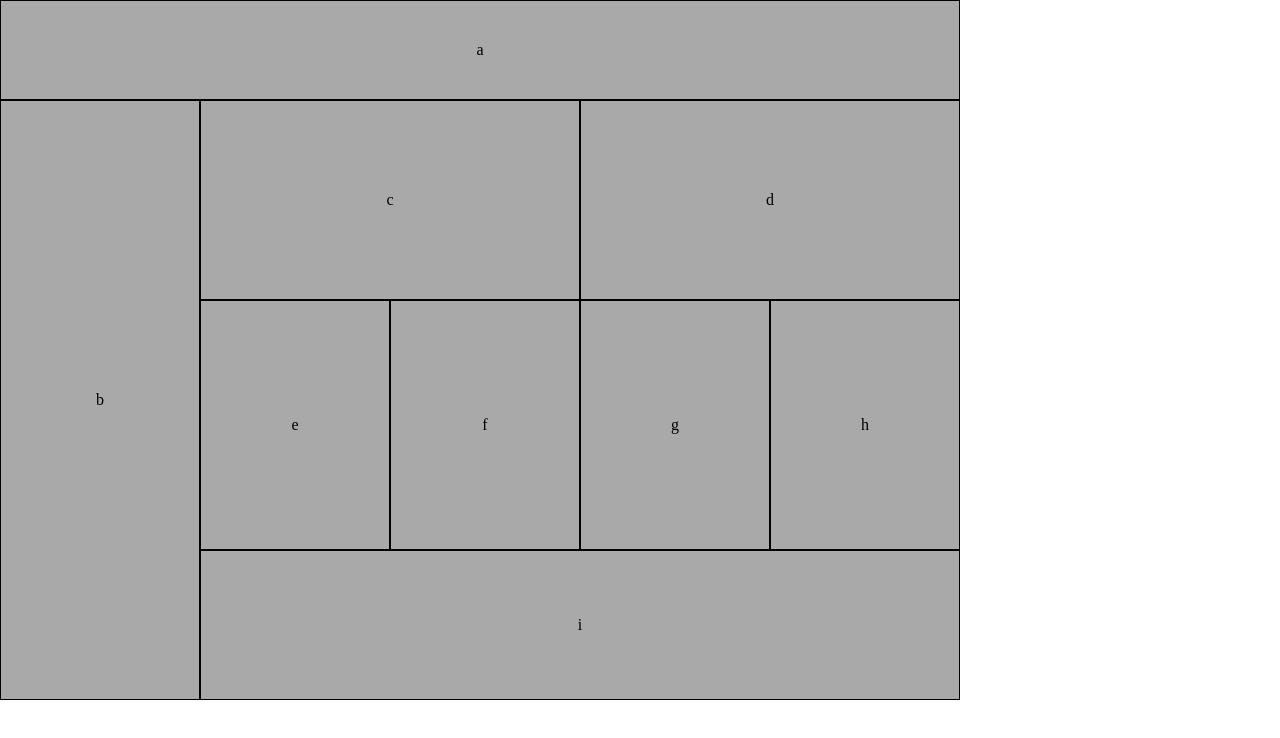
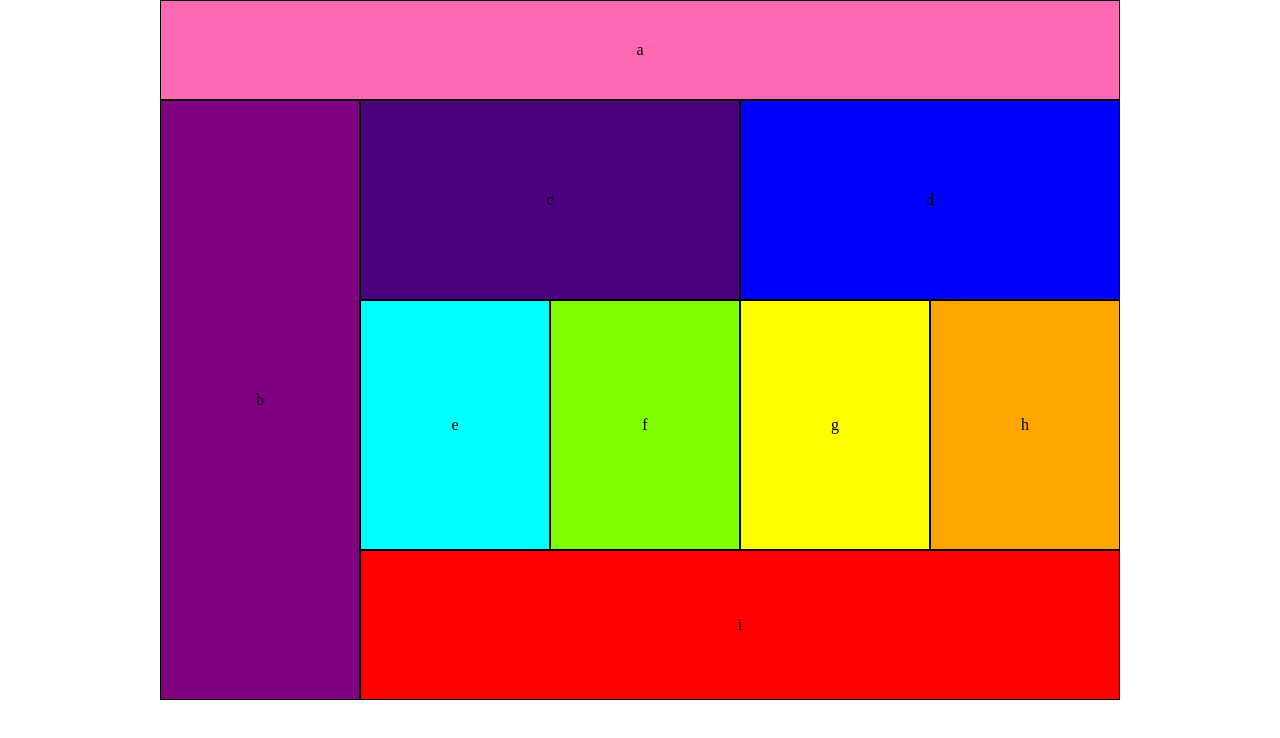
Before and after one commit to AGValdes/lab-01, a plain HTML site: page index.html in a window 1280 px wide. Drawn offline with Linux system fonts and the light colour scheme.

Commit message:
gave each box its own unique color based on screen size and centered all content

```diff
--- a/styles/desktoplayout.css
+++ b/styles/desktoplayout.css
@@ -1,18 +1,12 @@
 @media (min-width: 960px){
   main{
     width: 960px;
+    margin: auto;
   }
   header{
-    background-color: darkgray;
+    background-color: hotpink;
     width: 958px;
     height: 98px;
-    text-align: center;
-    display:flex;
-    justify-content: center;
-    align-items: center;
-  }
-  div {
-    background-color: darkgray;
   }
   #bsection{
     width: 200px;
@@ -21,6 +15,7 @@
     height: 598px;
     width: 198px;
     float: left;
+    background-color: purple;
   }
   #cd{
     width: 760px;
@@ -33,9 +28,17 @@
   }
   #c{
     float: left;
+    background-color: indigo;
   }
   #d{
     float: right;
+    background-color: blue;
+  }
+  #e{
+    background-color: cyan;
+  }
+  #f{
+    background-color: chartreuse;
   }
   #ef {
     width: 380px;
@@ -55,6 +58,12 @@
     width: 188px;
     height: 248px;
   }
+  #g{
+    background-color: yellow;
+  }
+  #h {
+    background-color: orange;
+  }
   #isection{
     float: right;
     width: 760px;
@@ -63,6 +72,7 @@
   #i{
     width: 758px;
     height: 148px;
+    background-color: red;
   }
 
 
--- a/styles/layout.css
+++ b/styles/layout.css
@@ -1,6 +1,17 @@
 header{
-  border: 1px black solid;
+  border: 1px solid black;
+  width: 478px;
+  height: 75px;
+  text-align: center;
+  display:flex;
+  justify-content: center;
+  align-items: center;
+  margin: auto;
 }
+
 div {
   border: 1px black solid;
+  display: flex;
+  justify-content: center;
+  align-items: center;
 }
--- a/styles/mobillayout.css
+++ b/styles/mobillayout.css
@@ -1,26 +1,22 @@
 header{
-  background-color: lightgray;
-  width: 478px;
-  height: 75px;
-  text-align: center;
-  display:flex;
-  justify-content: center;
-  align-items: center;
+  background-color: red;
 }
-section{
+main{
   width: 480px;
-}
-div {
-  background-color: lightgray;
-  display: flex;
-  justify-content: center;
-  align-items: center;
+  margin: auto;
 }
 #cd div{
   min-height: 125px;
 }
 #b{
   height: 150px;
+  background-color: orange;
+}
+#c {
+  background-color: yellow;
+}
+#d{
+  background-color: chartreuse;
 }
 
 #ef div{
@@ -33,17 +29,22 @@ div {
 }
 #e{
   float:left;
+  background-color: cyan;
 }
 #f{
   float:right;
+  background-color: blue;
 }
 
 #g{
   float:left;
+  background-color: indigo;
 }
 #h{
   float: right;
+  background-color: purple;
 }
 #i{
   height: 80px;
+  background-color: hotpink;
 }
```
